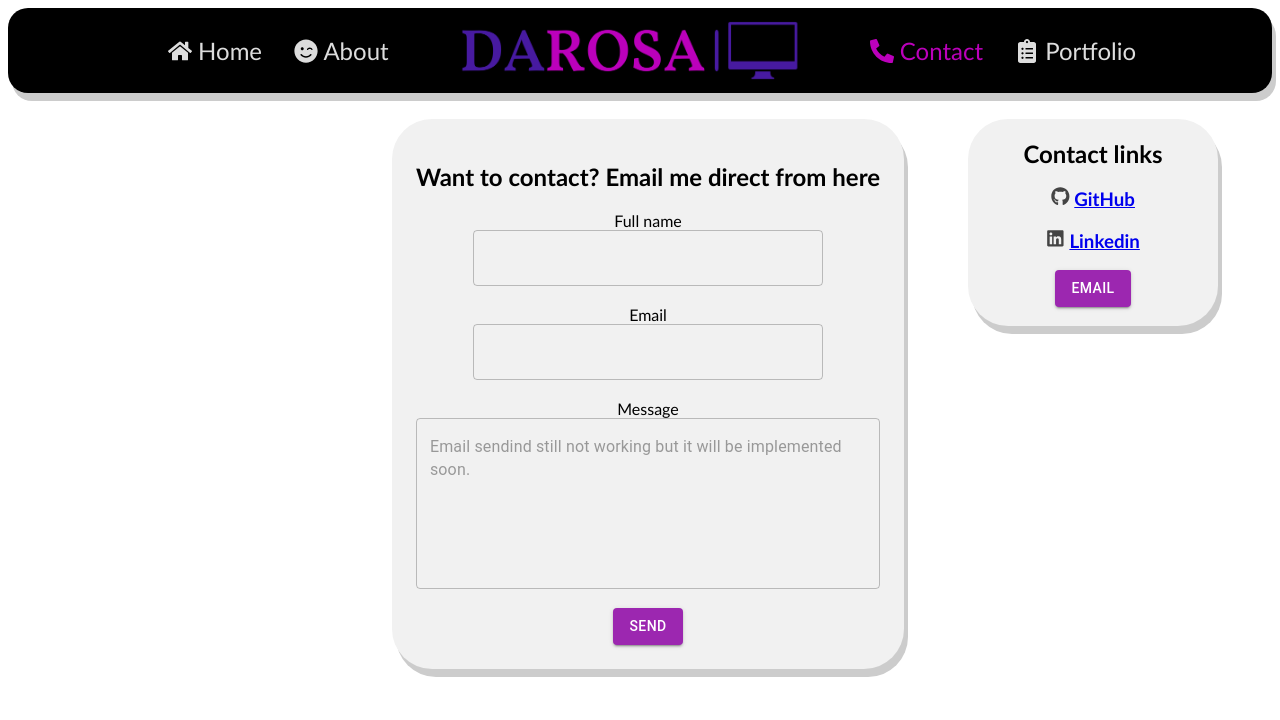
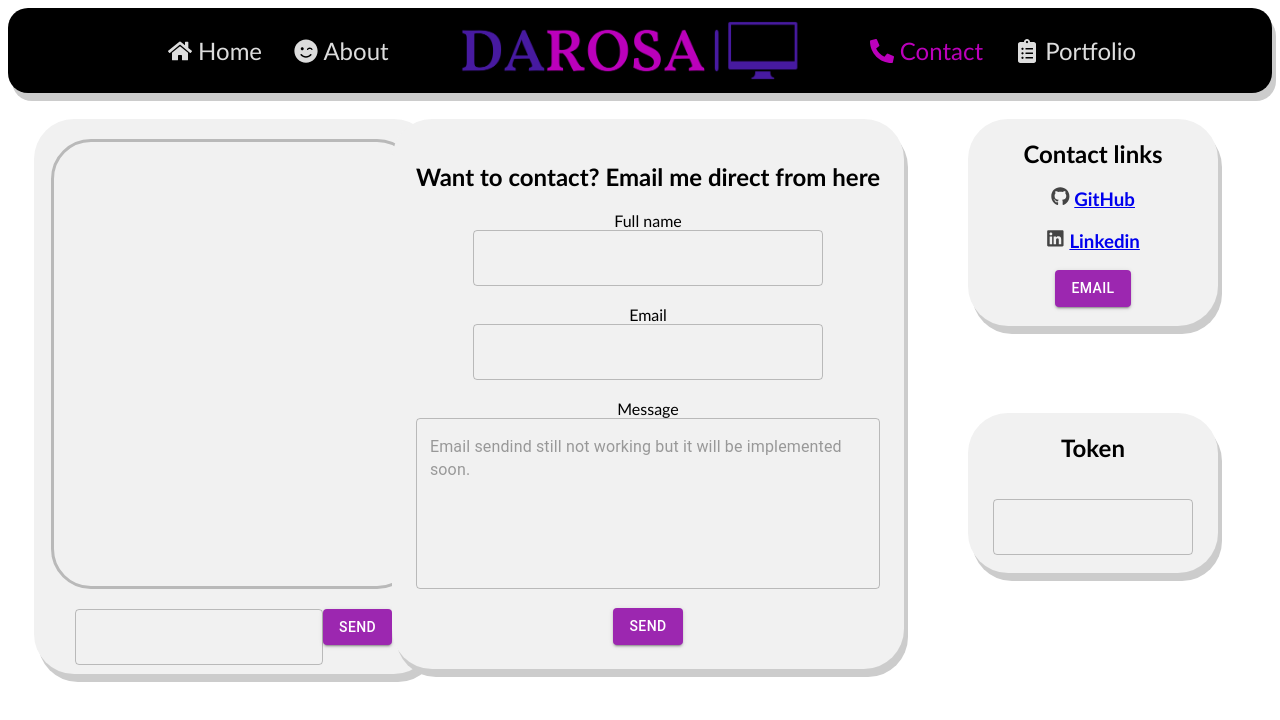
Before and after one commit to angelum23/angelofolio, a React (Create React App) app: page /contact in a window 1280 px wide. Shown: the top 720 px of the page. Built offline with nearby package versions, Linux system fonts and the light colour scheme.

Commit message:
começo da integração

```diff
--- a/package.json
+++ b/package.json
@@ -12,6 +12,7 @@
     "@testing-library/user-event": "^13.5.0",
     "chart.js": "^4.2.1",
     "emailjs": "^4.0.1",
+    "openai": "^3.2.1",
     "react": "^18.2.0",
     "react-chartjs-2": "^5.2.0",
     "react-chrono": "^1.22.0",
--- a/src/App.css
+++ b/src/App.css
@@ -67,11 +67,57 @@
   position: absolute;
   width: 250px;
   height: auto;
-  margin: 75%;
+  margin-left: 75%;
   margin-top: 2%;
   text-align: center;
   box-shadow: 4px 8px #CCCCCC;
   border-radius: 40px;
+}
+
+.divchat{
+  background: #F1F1F1;
+  position: absolute;
+  width: 400px;
+  height: 555px;
+  margin-left: 2%;
+  margin-top: 2%;
+  text-align: center;
+  box-shadow: 4px 8px #CCCCCC;
+  border-radius: 40px;
+}
+
+.chatbox{
+  width: 90%;
+  height: 80%;
+  margin: auto;
+  margin-top: 5%;
+  margin-bottom: 5%;
+  border-radius: 40px;
+  border-color: #b9b9b9;
+  border-style: solid;
+}
+
+.tfgpt{
+  border-color: #b9b9b9;
+  border-width: 50px;
+}
+
+.divtoken{
+  background: #F1F1F1;
+  position: absolute;
+  width: 250px;
+  height: 160px;
+  margin-left: 75%;
+  margin-top: 25%;
+  text-align: center;
+  box-shadow: 4px 8px #CCCCCC;
+  border-radius: 40px;
+}
+
+.tftoken{
+  width: 80%;
+  margin: auto;
+  margin-top: 15%
 }
 
 /* About */
--- a/src/pages/about.js
+++ b/src/pages/about.js
@@ -63,11 +63,11 @@ const About = () => {
   }];
 
   const polarData = {
-    labels: ['C#', 'Javascript', 'Oracle Pl/sql', 'React', 'Unity', 'Python'],
+    labels: ['C#', 'Javascript', 'PL/SQL', 'React', 'HTML/CSS', 'Python'],
     datasets: [
       {
         label: 'Qualifications',
-        data: [20, 18, 16, 14, 7, 13],
+        data: [20, 18, 15, 12, 12, 15],
         backgroundColor: [
           'rgba(153, 102, 255, 0.5)',
           'rgba(255, 99, 132, 0.5)',
--- a/src/pages/contact.js
+++ b/src/pages/contact.js
@@ -1,3 +1,4 @@
+import { Configuration, OpenAIApi } from "openai";
 import React, { useRef } from 'react';
 import emailjs from '@emailjs/browser';
 import { TextField, Button } from '@mui/material';
@@ -10,6 +11,8 @@ const Contact = () => {
   const form = useRef();
 
   const sendEmail = (e) => {
+    //not implemented yet
+
     e.preventDefault();
 
     emailjs.sendForm('YOUR_SERVICE_ID',
@@ -22,9 +25,31 @@ const Contact = () => {
     });
   };
 
+  const sendChat = async () => {
+    let input = document.getElementById("tfgpt").value;
+    let token = document.getElementById("tftoken").value;
+
+    debugger;
+
+    const completion = await openai.createCompletion({
+      model: "text-davinci-003",
+      prompt: input,
+      temperature: 0.6,
+    });
+  }
+
   return (
     <div>
       <NotificationContainer/>
+
+      <div class="divchat">
+        <div class="chatbox">
+
+        </div>
+
+          <TextField id="tfgpt"></TextField>
+          <Button variant="contained" type="submit" value="Send" color="secondary" onClick={sendChat}>Send</Button>
+      </div>
 
       <div class='divemailcontact'>
         <form ref={form} onSubmit={sendEmail}>
@@ -59,6 +84,10 @@ const Contact = () => {
 
         </h3>
       </div>
+      <div class='divtoken'>
+        <h2 class="contacts">Token</h2>
+        <TextField id="tftoken" class='tftoken'></TextField>
+      </div>
     </div>
   );
 };
```
Also changed, not shown: 1 other file (tests, documents, lock files or other folders).
